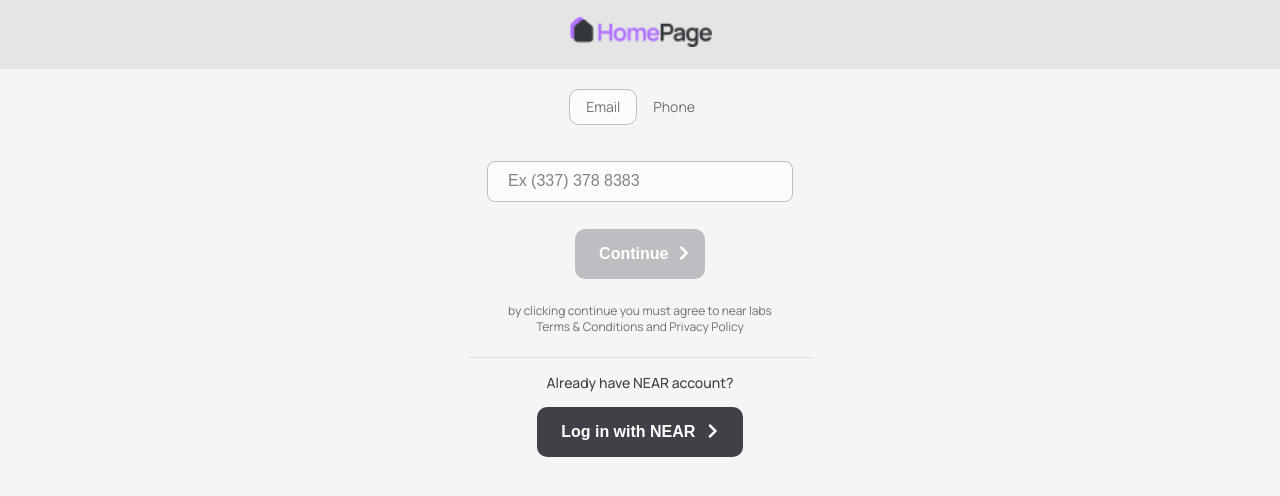
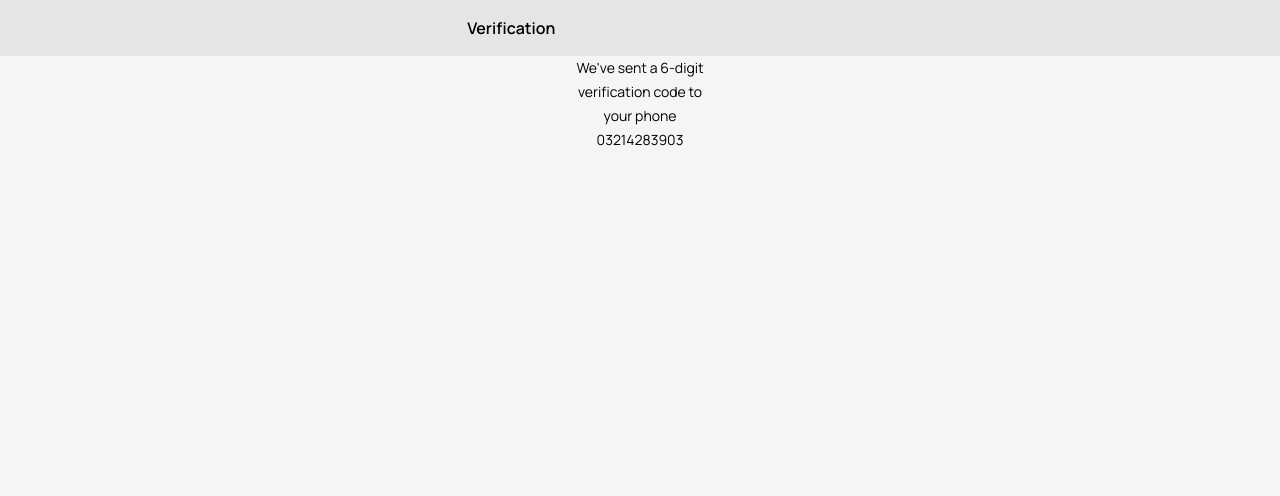
Before and after one commit to codetech989/new-crypto-react, a React (Create React App) app: page /verification in a window 1280 px wide. Shown: the top 496 px of the page. Built offline with nearby package versions, Linux system fonts and the light colour scheme.

Commit message:
Login Page

```diff
--- a/src/App.tsx
+++ b/src/App.tsx
@@ -1,12 +1,18 @@
 import React from 'react';
 import { Login } from "./component/UI/RegEmail/Login/Login";
+import { CreateNear } from "./component/UI/RegEmail/CreateNearAccount/CreateNearAccount";
+import { Verification } from "./component/UI/RegEmail/Verification/Verification";
 import './App.css'
-
+import { BrowserRouter, Route,Routes } from "react-router-dom";
 function App() {
   return (
-      <div>
-        <Login/>
-      </div>
+      <BrowserRouter>
+              <Routes>
+                  <Route path='/' element={<Login/>}/>
+                  <Route path='/createnear' element={<CreateNear />}/>
+                  <Route path='/verification' element={<Verification />}/>
+              </Routes>
+      </BrowserRouter>
   );
 }
 
```
